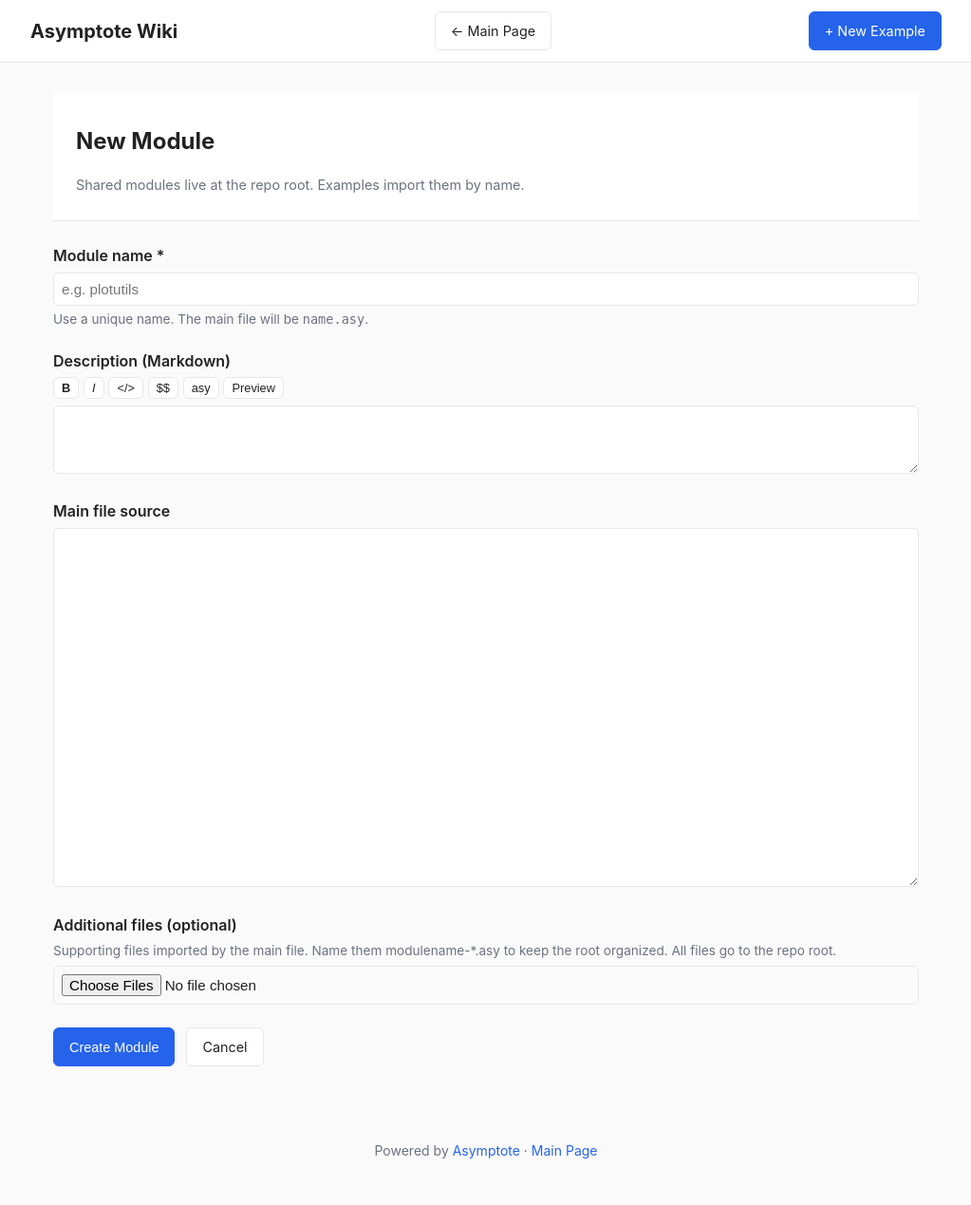
After one commit to vectorgraphics/asymptote-wiki, a Flask app: page /modules/new in a window 1280 px wide. The commit adds this page. Shown: the whole page at 95% size, without its empty margins (128-1151 px from the left). Run offline with Flask 3, Linux system fonts and the light colour scheme; parts of the project's set-up code (start-up, migrations or seed data) failed here and were passed over; some libraries are stand-ins or nearby versions.

Commit message:
Add shared modules: create, view, edit, download
Modules are .asy files at the pages root with optional .md description
and .json file list. asy -dir PAGES_DIR lets examples import by name.

- Sidebar 'Modules' section lists all modules + New Module link
- /modules/new: create (name, description, code or file upload)
- /modules/<name>: view (description + file list, no source dump)
- /modules/<name>/edit: edit (markdown toolbar, code, extra files)
- /modules/<name>/raw: download (single file or zip)
- Multi-file: main file + supporting files, all at root
- DRY: shared _validate_upload(), _write_upload(), md_toolbar.html
- No compilation (modules are imported, not rendered standalone)

````diff
--- a/app.py
+++ b/app.py
@@ -184,17 +184,28 @@ def _safe_upload_name(filename: str) -> str | None:
     return name
 
 
-def _write_upload(page_dir: Path, name: str, data: bytes) -> None:
+def _validate_upload(name: str, data: bytes) -> str | None:
+    """Check an uploaded file. Returns error message or None if OK."""
+    if not name:
+        return "No filename"
+    if Path(name).suffix.lower() not in ALLOWED_UPLOAD_EXTENSIONS:
+        return f"File type not allowed: {name}"
+    if len(data) > MAX_SOURCE_SIZE:
+        return f"File {name} exceeds max size ({len(data):,} / {MAX_SOURCE_SIZE:,} bytes)"
+    return None
+
+
+def _write_upload(page_dir: Path, name: str, data: bytes, strip_settings: bool = True) -> None:
     """Write an uploaded file into page_dir, refusing to escape the directory.
 
-    For .asy files, strips `settings.outformat = ...` lines so the wiki
-    controls the output format at compile time.
+    For .asy files, strips `settings.outformat = ...` lines unless
+    strip_settings is False (e.g. for modules where source is preserved).
     """
     target = (page_dir / name).resolve()
     if not target.is_relative_to(page_dir.resolve()):
         abort(400, description="Invalid filename")
 
-    if name.endswith(".asy"):
+    if name.endswith(".asy") and strip_settings:
         text = data.decode("utf-8", errors="replace")
         text = re.sub(
             r"^\s*settings\.outformat\s*=.*$",
@@ -409,8 +420,10 @@ def index():
     cat_filter = request.args.get("cat", "")
     pages = list_pages(PAGES_DIR, category=cat_filter)
     tree = category_tree(PAGES_DIR)
+    modules = [f.name for f in sorted(PAGES_DIR.iterdir())
+               if f.is_file() and f.suffix == ".asy" and not f.name.startswith(".")]
     return render_template("index.html", pages=pages, tree=tree,
-                           current_cat=cat_filter)
+                           current_cat=cat_filter, modules=modules)
 
 
 @app.route("/search")
@@ -419,8 +432,10 @@ def search():
     query = request.args.get("q", "").strip()
     pages = search_pages(PAGES_DIR, query) if query else []
     tree = category_tree(PAGES_DIR)
+    modules = [f.name for f in sorted(PAGES_DIR.iterdir())
+               if f.is_file() and f.suffix == ".asy" and not f.name.startswith(".")]
     return render_template("index.html", pages=pages, tree=tree,
-                           current_cat="", search_query=query)
+                           current_cat="", search_query=query, modules=modules)
 
 
 @app.route("/page/<path:page_rel>")
@@ -546,8 +561,9 @@ def new_page():
                     return render_template("edit.html", page=None, existing_files=[],
                            default_cat=default_cat), 400
                 data = f.read()
-                if len(data) > MAX_SOURCE_SIZE:
-                    flash(f"File {safe_name} is {len(data):,} bytes (limit: {MAX_SOURCE_SIZE:,} bytes).", "error")
+                err = _validate_upload(safe_name, data)
+                if err:
+                    flash(err, "error")
                     return render_template("edit.html", page=None, existing_files=[],
                            default_cat=default_cat), 400
                 files[safe_name] = data
@@ -677,8 +693,9 @@ def edit_page(page_rel):
                           f"{', '.join(ALLOWED_UPLOAD_EXTENSIONS)}.", "error")
                     return render_template("edit.html", page=page), 400
                 data = f.read()
-                if len(data) > MAX_SOURCE_SIZE:
-                    flash(f"File {safe_name} is {len(data):,} bytes (limit: {MAX_SOURCE_SIZE:,} bytes).", "error")
+                err = _validate_upload(safe_name, data)
+                if err:
+                    flash(err, "error")
                     return render_template("edit.html", page=page), 400
                 _write_upload(page_dir, safe_name, data)
 
@@ -767,8 +784,9 @@ def add_file(page_rel):
         return redirect(url_for("view_page", page_rel=page_rel))
 
     data = uploaded.read()
-    if len(data) > MAX_SOURCE_SIZE:
-        flash(f"File {safe_name} is {len(data):,} bytes (limit: {MAX_SOURCE_SIZE:,} bytes).", "error")
+    err = _validate_upload(safe_name, data)
+    if err:
+        flash(err, "error")
         return redirect(url_for("view_page", page_rel=page_rel))
 
     _write_upload(page_dir, safe_name, data)
@@ -778,6 +796,196 @@ def add_file(page_rel):
     _background_compile_and_commit(page_dir, f"Add file: {safe_name}")
 
     return redirect(url_for("view_page", page_rel=page_rel))
+
+
+def _module_stem(filename: str) -> str:
+    """Get the module name (without .asy) from a filename."""
+    return filename.removesuffix(".asy")
+
+
+def _valid_module_name(name: str) -> bool:
+    return bool(re.fullmatch(r"[\w-]+", name))
+
+
+def _load_module_meta(name: str) -> dict:
+    """Load module metadata (file list) from <name>.json at root."""
+    meta_file = PAGES_DIR / f"{name}.json"
+    if meta_file.exists():
+        try:
+            return json.loads(meta_file.read_text())
+        except (json.JSONDecodeError, OSError):
+            pass
+    return {"files": [f"{name}.asy"]}
+
+
+def _save_module_meta(name: str, files: list) -> None:
+    meta_file = PAGES_DIR / f"{name}.json"
+    meta_file.write_text(json.dumps({"files": files}, indent=2))
+
+
+@app.route("/modules/new", methods=["GET", "POST"])
+def new_module():
+    """Create a new shared module."""
+    if request.method == "POST":
+        name = request.form.get("name", "").strip()
+        description = request.form.get("description", "").strip()
+        code = request.form.get("code", "").strip()
+        if not name:
+            flash("Module name is required.", "error")
+            return render_template("module_edit.html", name=name, description=description, code=code, files=[]), 400
+        if not _valid_module_name(name):
+            flash("Module name may only contain letters, digits, underscores, and hyphens.", "error")
+            return render_template("module_edit.html", name=name, description=description, code=code, files=[]), 400
+        main_file = f"{name}.asy"
+        if (PAGES_DIR / main_file).exists():
+            flash(f"Module '{name}' already exists.", "error")
+            return render_template("module_edit.html", name=name, description=description, code=code, files=[]), 400
+
+        files = [main_file]
+        main_written = False
+        for f in request.files.getlist("files"):
+            if not f.filename:
+                continue
+            safe_name = Path(f.filename).name
+            if not safe_name.endswith(".asy"):
+                continue
+            data = f.read()
+            err = _validate_upload(safe_name, data)
+            if err:
+                flash(err, "error")
+                return render_template("module_edit.html", name=name, description=description, code=code, files=[]), 400
+            _write_upload(PAGES_DIR, safe_name, data, strip_settings=False)
+            if safe_name == main_file:
+                main_written = True
+            elif safe_name not in files:
+                files.append(safe_name)
+        if not main_written and code:
+            (PAGES_DIR / main_file).write_text(code)
+            main_written = True
+        if not main_written:
+            flash("Module source is required (upload a file or paste code).", "error")
+            return render_template("module_edit.html", name=name, description=description, code=code, files=[]), 400
+
+        if description:
+            (PAGES_DIR / f"{name}.md").write_text(description)
+        _save_module_meta(name, files)
+        flash(f"Module {name} created.", "success")
+        gittrack.commit_all(f"Add module: {name}", PAGES_DIR)
+        gittrack.push(PAGES_DIR)
+        return redirect(url_for("view_module", filename=main_file))
+    return render_template("module_edit.html", name="", description="", code="", files=[])
+
+
+@app.route("/modules/<filename>/edit", methods=["GET", "POST"])
+def edit_module(filename):
+    """Edit a shared module at the pages root."""
+    safe_name = Path(filename).name
+    name = _module_stem(safe_name)
+    main_file = f"{name}.asy"
+    mod_file = PAGES_DIR / main_file
+    if not mod_file.exists():
+        abort(404)
+
+    meta = _load_module_meta(name)
+    files = meta.get("files", [main_file])
+
+    if request.method == "GET":
+        code = mod_file.read_text(errors="replace")
+        desc_file = PAGES_DIR / f"{name}.md"
+        description = desc_file.read_text() if desc_file.exists() else ""
+        return render_template("module_edit.html", name=name, description=description, code=code, files=files)
+
+    # POST
+    code = request.form.get("code", "").strip()
+    description = request.form.get("description", "").strip()
+    mod_file.write_text(code)
+    if description:
+        (PAGES_DIR / f"{name}.md").write_text(description)
+    else:
+        desc_file = PAGES_DIR / f"{name}.md"
+        if desc_file.exists():
+            desc_file.unlink()
+
+    # Handle uploaded files
+    for f in request.files.getlist("files"):
+        if not f.filename:
+            continue
+        safe = Path(f.filename).name
+        if not safe.endswith(".asy"):
+            continue
+        data = f.read()
+        err = _validate_upload(safe, data)
+        if err:
+            flash(err, "error")
+            return redirect(url_for("edit_module", filename=safe_name))
+        _write_upload(PAGES_DIR, safe, data, strip_settings=False)
+        if safe not in files:
+            files.append(safe)
+
+    _save_module_meta(name, files)
+    flash(f"Module {name} updated.", "success")
+    gittrack.commit_all(f"Edit module: {name}", PAGES_DIR)
+    gittrack.push(PAGES_DIR)
+    return redirect(url_for("view_module", filename=safe_name))
+
+
+@app.route("/modules/<filename>")
+def view_module(filename):
+    """View a shared module at the pages root."""
+    safe_name = Path(filename).name
+    name = _module_stem(safe_name)
+    main_file = f"{name}.asy"
+    mod_file = PAGES_DIR / main_file
+    if not mod_file.exists() or not mod_file.is_file():
+        abort(404)
+
+    meta = _load_module_meta(name)
+    files = meta.get("files", [main_file])
+
+    # Load all file contents
+    file_sources = []
+    for fname in files:
+        fpath = PAGES_DIR / fname
+        if fpath.exists():
+            file_sources.append({"name": fname, "source": fpath.read_text(errors="replace")})
+
+    # Load description
+    desc_file = PAGES_DIR / f"{name}.md"
+    description = ""
+    if desc_file.exists():
+        description = markdown.markdown(escape(desc_file.read_text()), extensions=["fenced_code"])
+
+    return render_template("module.html", name=name, files=file_sources, description=description)
+
+
+@app.route("/modules/<filename>/raw")
+def serve_module(filename):
+    """Download a shared module (zip if multiple files, single file otherwise)."""
+    safe_name = Path(filename).name
+    name = _module_stem(safe_name)
+    main_file = f"{name}.asy"
+    if not (PAGES_DIR / main_file).exists():
+        abort(404)
+
+    meta = _load_module_meta(name)
+    files = meta.get("files", [main_file])
+
+    if len(files) == 1:
+        return send_from_directory(PAGES_DIR, files[0], as_attachment=True)
+
+    import zipfile
+    import io
+    buffer = io.BytesIO()
+    with zipfile.ZipFile(buffer, "w", zipfile.ZIP_DEFLATED) as zf:
+        for fname in files:
+            fpath = PAGES_DIR / fname
+            if fpath.exists():
+                zf.write(fpath, arcname=fname)
+        desc_file = PAGES_DIR / f"{name}.md"
+        if desc_file.exists():
+            zf.write(desc_file, arcname=f"{name}.md")
+    buffer.seek(0)
+    return send_file(buffer, mimetype="application/zip", as_attachment=True, download_name=f"{name}.zip")
 
 
 @app.route("/page/<path:page_rel>/files/<filename>/delete", methods=["POST"])
--- /dev/null
+++ b/templates/md_toolbar.html
@@ -0,0 +1,80 @@
+{# Reusable markdown toolbar + textarea + preview.
+   Requires: input_id, input_name, rows, content #}
+<div class="md-toolbar">
+    <button type="button" class="btn btn-sm md-btn" data-md="bold" title="Bold"><strong>B</strong></button>
+    <button type="button" class="btn btn-sm md-btn" data-md="italic" title="Italic"><em>I</em></button>
+    <button type="button" class="btn btn-sm md-btn" data-md="code" title="Inline code">&lt;/&gt;</button>
+    <button type="button" class="btn btn-sm md-btn" data-md="math" title="Math block">$$</button>
+    <button type="button" class="btn btn-sm md-btn" data-md="asy" title="Asy fence">asy</button>
+    <button type="button" class="btn btn-sm md-btn" id="md-preview-toggle" title="Toggle preview">Preview</button>
+</div>
+<textarea id="{{ input_id }}" name="{{ input_name }}" rows="{{ rows }}" class="code-input">{{ content }}</textarea>
+<div id="md-preview" class="md-preview" style="display:none;"></div>
+
+<script>
+(function() {
+    const md = document.getElementById('{{ input_id }}');
+    const preview = document.getElementById('md-preview');
+    const toggle = document.getElementById('md-preview-toggle');
+    if (!md || !preview || !toggle) return;
+
+    document.querySelectorAll('.md-btn[data-md]').forEach(btn => {
+        btn.addEventListener('click', () => {
+            const start = md.selectionStart;
+            const end = md.selectionEnd;
+            const sel = md.value.substring(start, end);
+            let before = '', after = '', insert = sel;
+            switch (btn.dataset.md) {
+                case 'bold':   before = '**'; after = '**'; break;
+                case 'italic': before = '*';  after = '*';  break;
+                case 'code':   before = '`';  after = '`';  break;
+                case 'math':   before = '$$'; after = '$$\n'; insert = sel || 'math here'; break;
+                case 'asy':    before = '```asy:'; after = '.asy\n```\n'; insert = sel || 'main'; break;
+            }
+            if (!sel && btn.dataset.md !== 'asy' && btn.dataset.md !== 'math') {
+                insert = 'text';
+            }
+            md.setRangeText(before + insert + after, start, end, 'select');
+            md.focus();
+        });
+    });
+
+    let previewOn = false;
+    toggle.addEventListener('click', () => {
+        previewOn = !previewOn;
+        if (previewOn) {
+            let html = md.value
+                .replace(/&/g, '&amp;').replace(/</g, '&lt;').replace(/>/g, '&gt;')
+                .replace(/```asy:(\S+)\n```/g, '<div class="asy-placeholder">[asy: $1]</div>')
+                .replace(/\$\$([\s\S]*?)\$\$/g, '<div class="math-display" data-math="$1"></div>')
+                .replace(/\$([^\n$]+)\$/g, '<span class="math-inline" data-math="$1"></span>')
+                .replace(/```(\w*)\n([\s\S]*?)```/g, '<pre><code>$2</code></pre>')
+                .replace(/`([^`]+)`/g, '<code>$1</code>')
+                .replace(/\*\*(.+?)\*\*/g, '<strong>$1</strong>')
+                .replace(/\*([^*]+)\*/g, '<em>$1</em>')
+                .replace(/^### (.+)$/gm, '<h3>$1</h3>')
+                .replace(/^## (.+)$/gm, '<h2>$1</h2>')
+                .replace(/^# (.+)$/gm, '<h1>$1</h1>')
+                .replace(/\n\n/g, '</p><p>')
+                .replace(/\n/g, '<br>');
+            preview.innerHTML = '<p>' + html + '</p>';
+            if (typeof katex !== 'undefined') {
+                preview.querySelectorAll('.math-display[data-math]').forEach(el => {
+                    try { katex.render(el.dataset.math, el, {displayMode: true, throwOnError: false}); } catch(e) { el.textContent = el.dataset.math; }
+                });
+                preview.querySelectorAll('.math-inline[data-math]').forEach(el => {
+                    try { katex.render(el.dataset.math, el, {displayMode: false, throwOnError: false}); } catch(e) { el.textContent = el.dataset.math; }
+                });
+            }
+            md.style.display = 'none';
+            preview.style.display = 'block';
+            toggle.textContent = 'Edit';
+        } else {
+            md.style.display = '';
+            preview.style.display = 'none';
+            toggle.textContent = 'Preview';
+            md.focus();
+        }
+    });
+})();
+</script>
--- /dev/null
+++ b/templates/module_edit.html
@@ -0,0 +1,59 @@
+{% extends "base.html" %}
+{% block title %}{% if name %}Edit {{ name }}{% else %}New Module{% endif %} -- Asymptote Wiki{% endblock %}
+{% block content %}
+<article class="example-page">
+    <header class="page-header">
+        <h1>{% if name %}Edit Module{% else %}New Module{% endif %}</h1>
+        {% if name %}
+        <p class="page-meta"><code>import {{ name }};</code></p>
+        {% else %}
+        <p class="page-meta">Shared modules live at the repo root. Examples import them by name.</p>
+        {% endif %}
+    </header>
+
+    <form method="post" enctype="multipart/form-data"
+          action="{{ url_for('new_module') if not name else url_for('edit_module', filename=name ~ '.asy') }}">
+        <input type="hidden" name="csrf_token" value="{{ csrf_token() }}">
+
+        {% if not name %}
+        <div class="form-group">
+            <label for="name">Module name *</label>
+            <input type="text" id="name" name="name" required
+                   placeholder="e.g. plotutils"
+                   pattern="[\w-]+" title="Letters, digits, underscores, hyphens only">
+            <p class="hint">Use a unique name. The main file will be <code>name.asy</code>.</p>
+        </div>
+        {% endif %}
+
+        <div class="form-group">
+            <label for="description">Description (Markdown)</label>
+            {% set input_id = 'description' %}
+            {% set input_name = 'description' %}
+            {% set rows = 3 %}
+            {% set content = description %}
+            {% include "md_toolbar.html" %}
+        </div>
+
+        <div class="form-group">
+            <label for="code">Main file source</label>
+            <textarea id="code" name="code" rows="20" class="code-input">{{ code }}</textarea>
+        </div>
+
+        <div class="form-group">
+            <label>Additional files (optional)</label>
+            <p class="hint">Supporting files imported by the main file. Name them
+            {% if name %}{{ name }}-*.asy{% else %}modulename-*.asy{% endif %}
+            to keep the root organized. All files go to the repo root.</p>
+            <input type="file" name="files" multiple accept=".asy">
+            {% if files %}
+            <p class="hint">Current: {{ files | join(', ') }}</p>
+            {% endif %}
+        </div>
+
+        <div class="form-actions">
+            <button type="submit" class="btn btn-primary">{% if name %}Save Module{% else %}Create Module{% endif %}</button>
+            <a href="{{ url_for('view_module', filename=name ~ '.asy') if name else url_for('index') }}" class="btn">Cancel</a>
+        </div>
+    </form>
+</article>
+{% endblock %}
````
Also changed, not shown: templates/edit.html (+5 -86 lines), templates/index.html (+7 -0 lines), templates/module.html (added, +31 -0 lines).
